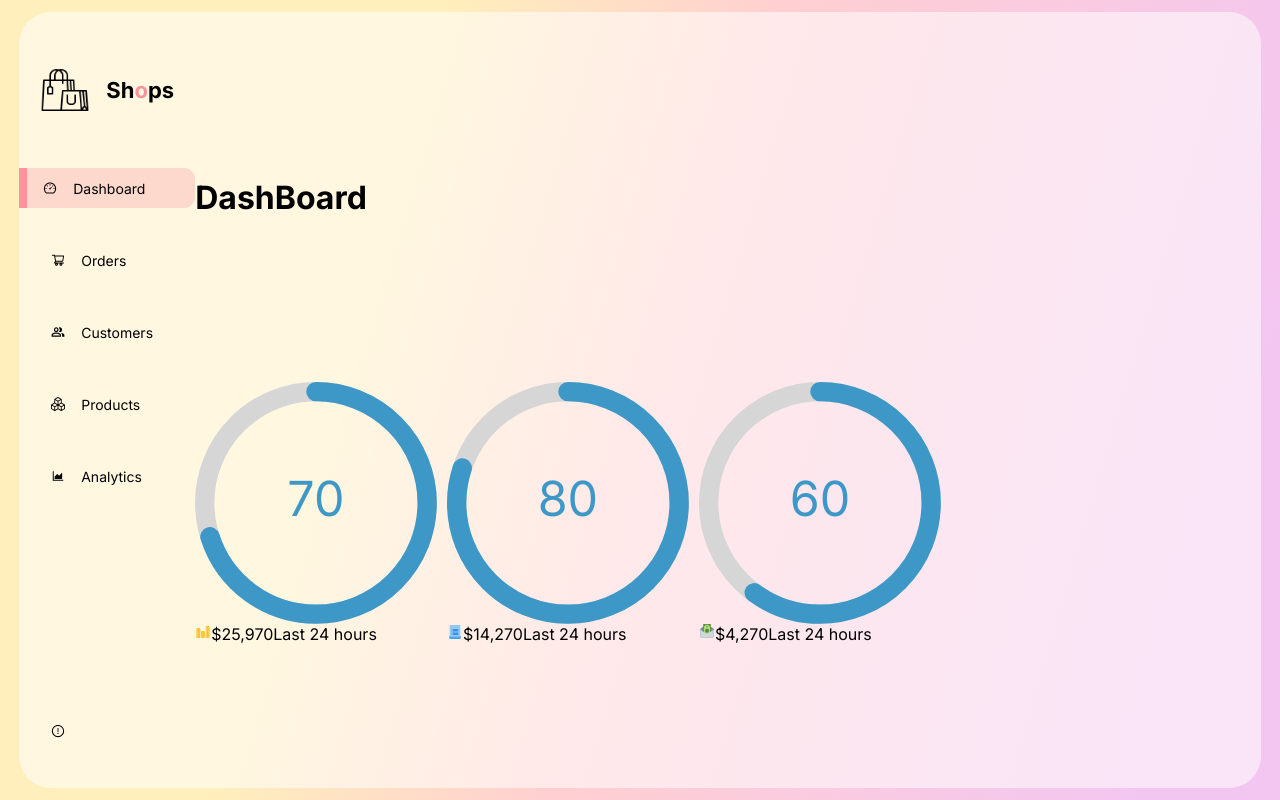
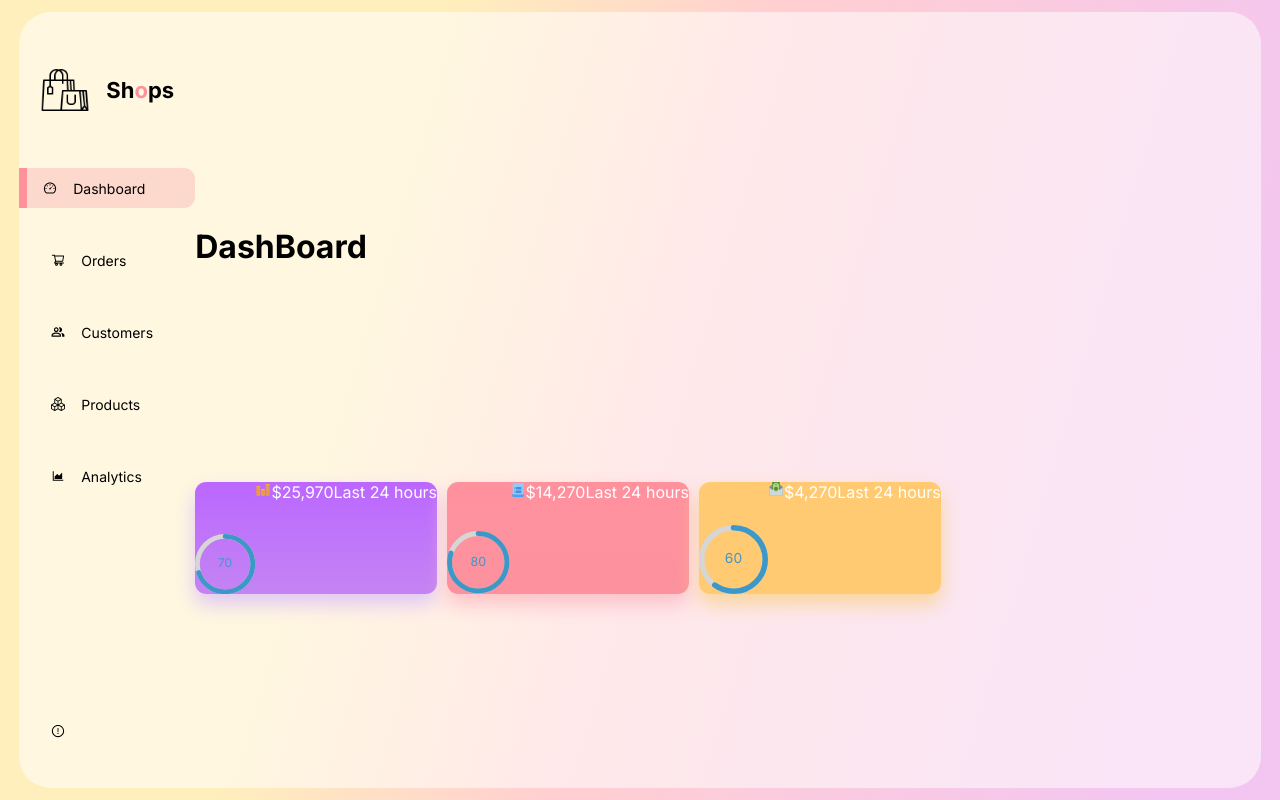
Before and after one commit to Sama-Liyanage/ReactAdmin-Dashboard-Template-Design, a React (Create React App) app: page / in a window 1280 px wide. Built offline with nearby package versions, Linux system fonts and the light colour scheme.

Commit message:
Update Content

```diff
--- a/src/Components/Card/Card.css
+++ b/src/Components/Card/Card.css
@@ -0,0 +1,22 @@
+.CompactCard{
+    display: flex;
+    flex: 1;
+    height: 7rem!important;
+    border-radius: 0.7rem;
+    color: #ffffff;
+    position: relative;
+    cursor: pointer;
+}
+
+.CompactCard:hover{
+    box-shadow: none;
+}
+
+/* radialbar */
+.radialBar{
+  flex: 1;
+  display: flex;
+  flex-direction: column;
+  justify-content: flex-end;
+  gap: 1rem;
+}
--- a/src/Components/Card/Card.js
+++ b/src/Components/Card/Card.js
@@ -2,6 +2,7 @@ import React, { useState } from 'react'
 import { AnimateSharedLayout } from 'framer-motion'
 import { CircularProgressbar } from 'react-circular-progressbar';
 import 'react-circular-progressbar/dist/styles.css';
+import './Card.css'
 
 const Card = (props) => {
 
@@ -24,7 +25,11 @@ const Card = (props) => {
 function CompactCard({ param }) {
   const Png = param.png;
   return (
-    <div className='CompactCard'>
+    <div className='CompactCard'
+    style={{
+      background:param.color.background,
+      boxShadow:param.color.boxShadow
+    }}>
       <div className='radialBar'>
         <CircularProgressbar
         value={param.barValue}
```
